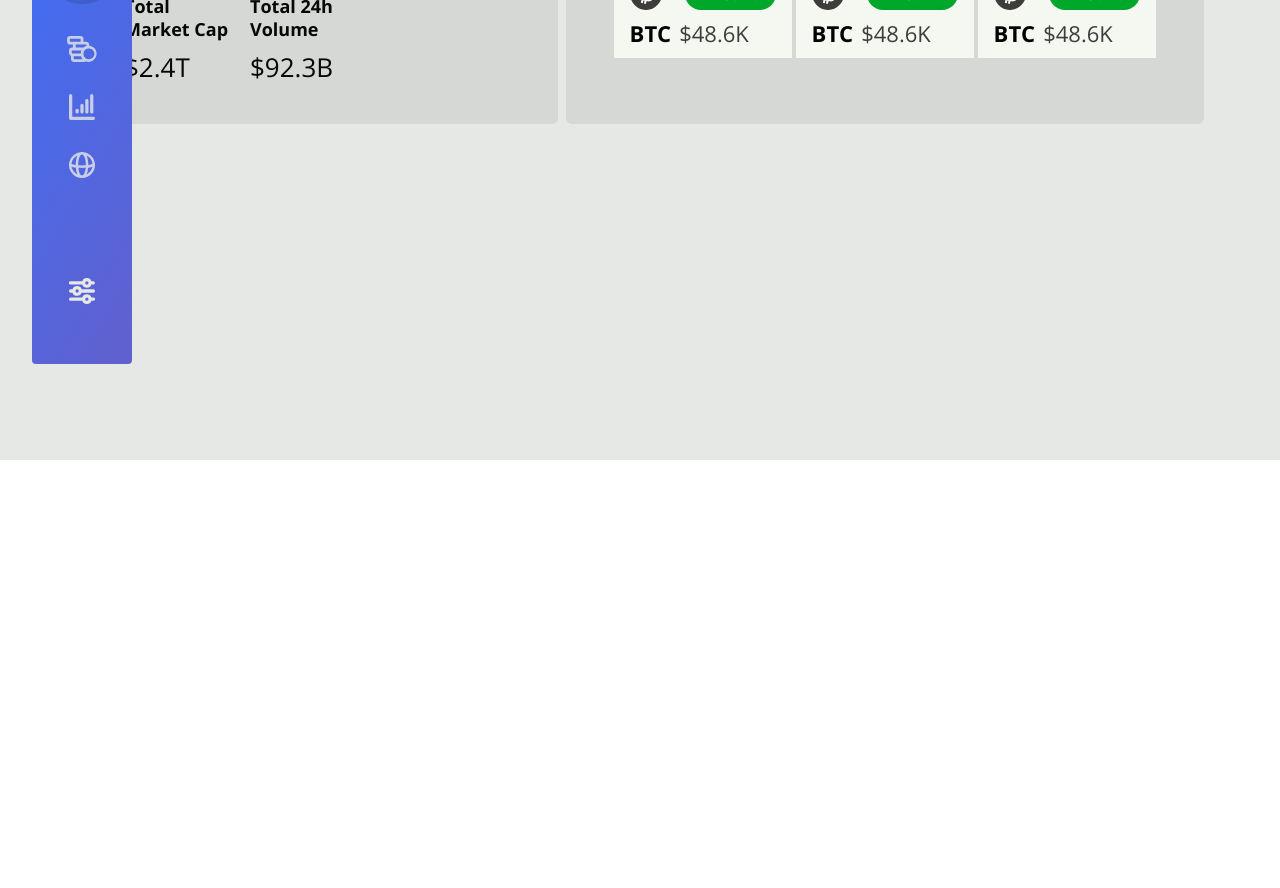
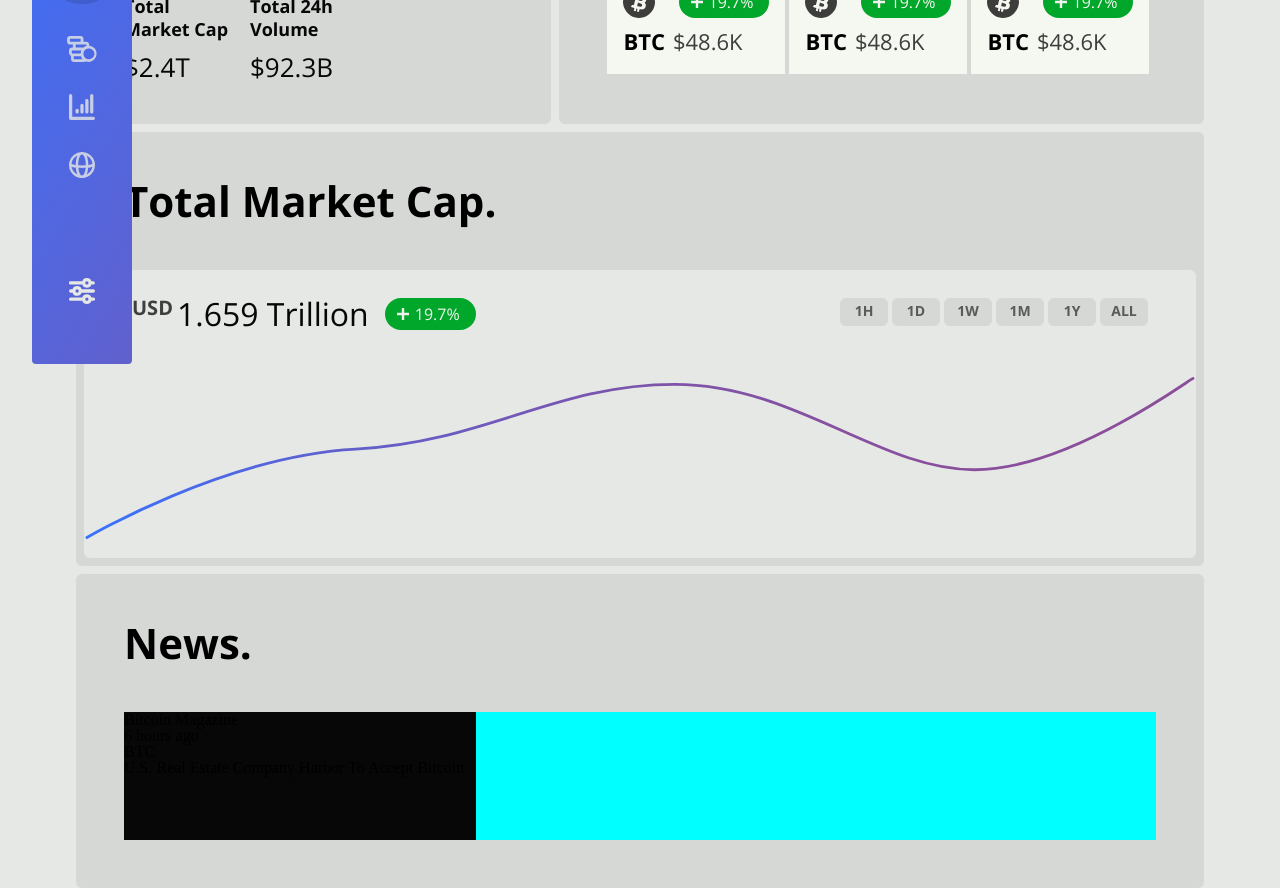
Before and after one commit to theTurtl/cryptowatcher, a React (Create React App) app: page / in a window 1280 px wide. Shown: the part 340-1228 px from the top of the page. Before the commit the page ends 800 px from the top, so only its background shows below. Built offline with nearby package versions, Linux system fonts and the light colour scheme.

Commit message:
Added news segment in homepage.

```diff
--- a/src/App.css
+++ b/src/App.css
@@ -147,19 +147,17 @@ table {
 }
 
 .navbar {
-  position: relative;
+  position: fixed;
   width: 180px;
   height: 100vh;
-
   z-index: 2;
 }
 
 .main {
   position: absolute;
   width: 100%;
-  flex: 100%;
   background-color: #e6e8e6;
-  margin-top: 80px;
+  padding-top: 80px;
 }
 
 /*---------------- navBar -----------------*/
@@ -265,7 +263,7 @@ table {
 /*--------------- profileView -----------------*/
 
 .profileView {
-  position: absolute;
+  position: fixed;
   right: 0;
   margin: 64px;
   height: 80px;
@@ -310,11 +308,12 @@ table {
 .homeView {
   display: flex;
   flex-direction: row;
+  flex-wrap: wrap;
   grid-gap: 8px;
 }
 
 .globalStats {
-  flex: 43%;
+  flex: 42%;
   height: 384px;
   background-color: #d5d8d5;
   border-radius: 6px;
@@ -384,7 +383,7 @@ table {
 
 .moversCard {
   width: 178px;
-  height: 96px;
+  height: 104px;
   background-color: #f5f7f1;
 }
 
@@ -451,3 +450,132 @@ table {
   opacity: 0.75;
   margin-left: 8px;
 }
+
+.totalMarketCap {
+  width: 100%;
+  background-color: #d5d8d5;
+  border-radius: 6px;
+}
+
+.marketCapTitle {
+  font-family: "Open Sans", sans-serif;
+  font-size: 42px;
+  font-weight: 700;
+  margin: 48px;
+}
+
+.chartView {
+  background-color: #e6e8e6;
+  margin: 8px;
+  border-radius: 6px;
+}
+
+.chartNavLine {
+  width: 100%;
+}
+
+.chartNavContent {
+  position: relative;
+  display: flex;
+  flex-direction: row;
+  padding: 28px 48px;
+}
+
+.chartNavLeft {
+  display: flex;
+  float: left;
+}
+
+.valutaType {
+  font-family: "Open Sans", sans-serif;
+  font-size: 20px;
+  font-weight: 700;
+  color: #080708;
+  opacity: 0.75;
+  margin-right: 4px;
+}
+
+.totalMarketValue {
+  font-family: "Open Sans", sans-serif;
+  font-size: 32px;
+  font-weight: 100;
+  color: #080708;
+  opacity: 1;
+}
+
+.marketCapProsent {
+  padding-right: 16px;
+  height: 32px;
+  background-color: #00a72a;
+  border-radius: 32px;
+  display: flex;
+  float: right;
+  right: 0;
+  margin-left: 16px;
+}
+
+.marketCapProsent p {
+  height: 100%;
+  font-family: "Open Sans", sans-serif;
+  line-height: 32px;
+  text-align: left;
+  color: #f5f7f1;
+}
+
+.chartNavRight {
+  display: flex;
+  flex-direction: row;
+  position: absolute;
+  right: 0;
+  padding: 0px 48px;
+  gap: 4px;
+}
+
+.chartTimeframe {
+  width: 48px;
+  height: 28px;
+  border-radius: 6px;
+  background-color: #d5d8d5;
+  text-align: center;
+  line-height: 1.8;
+  font-family: "Open Sans", sans-serif;
+  font-size: 14px;
+  font-weight: 700;
+  color: #08070899;
+}
+
+.marketChart {
+  background-image: url("./images/chartDefault.svg");
+  background-position: center;
+  background-repeat: no-repeat;
+  background-size: contain;
+  width: 100%;
+  height: 200px;
+}
+
+.newsView {
+  width: 100%;
+  background-color: #d5d8d5;
+  border-radius: 6px;
+}
+
+.newsTitle {
+  font-family: "Open Sans", sans-serif;
+  font-size: 42px;
+  font-weight: 700;
+  margin: 48px;
+}
+
+.newsCardView {
+  margin: 48px;
+  background-color: aqua;
+}
+
+.newsCard {
+  width: 352px;
+  height: 128px;
+  background-color: #080708;
+}
+
+.upperPart {
+}
--- a/src/components/Homepage.jsx
+++ b/src/components/Homepage.jsx
@@ -57,6 +57,55 @@ const Homepage = () => {
           </div>
         </div>
 
+        <div className='totalMarketCap'>
+          <p className='marketCapTitle'>Total Market Cap.</p>
+          <div className='chartView'>
+            <div className='chartNavLine'>
+              <div className='chartNavContent'>
+
+                <div className='chartNavLeft'>
+                  <p className='valutaType'>USD</p>
+                  <p className='totalMarketValue'>1.659 Trillion</p>
+                  <div className='marketCapProsent'>
+                    <div className='negativeOrPositive'></div>
+                    <p>19.7%</p>
+                  </div>
+                </div>
+
+                <div className='chartNavRight'>
+                  <div className='chartTimeframe'>1H</div>
+                  <div className='chartTimeframe'>1D</div>
+                  <div className='chartTimeframe'>1W</div>
+                  <div className='chartTimeframe'>1M</div>
+                  <div className='chartTimeframe'>1Y</div>
+                  <div className='chartTimeframe'>ALL</div>
+                </div>
+
+              </div>
+            </div>
+            <div className='marketChart'></div>
+          </div>
+        </div>
+
+        <div className='newsView'>
+          <p className='newsTitle'>News.</p>
+          <div className='newsCardView'>
+
+            <div className='newsCard'>
+              <div className='upperPart'>
+                <p className='cardTitle'>Bitcoin Magazine</p>
+                <p className='timeSince'>6 hours ago</p>
+                <div className='newsCryptoId'>BTC</div>
+              </div>
+              <div className='newsDescription'>
+                <p className='newsText'>U.S. Real Estate Company Harbor To Accept Bitcoin</p>
+              </div>
+
+
+            </div>
+          </div>
+        </div>
+
       </div>
   </div>);
 };
```
Also changed, not shown: src/images/chartDefault.svg (added).
